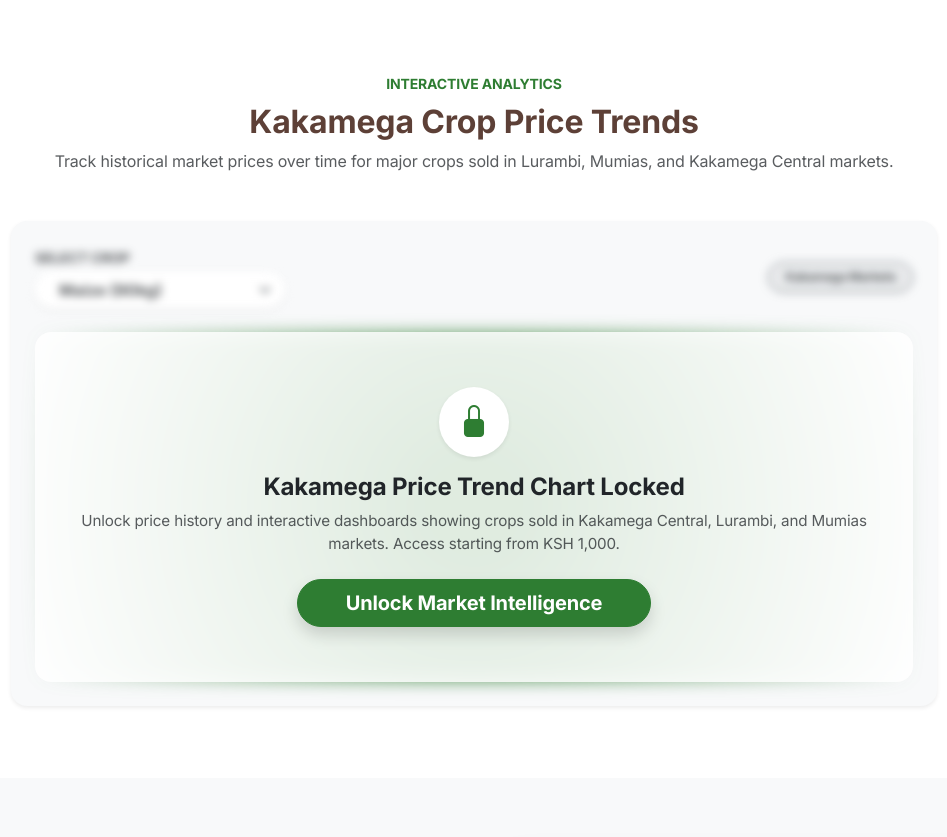
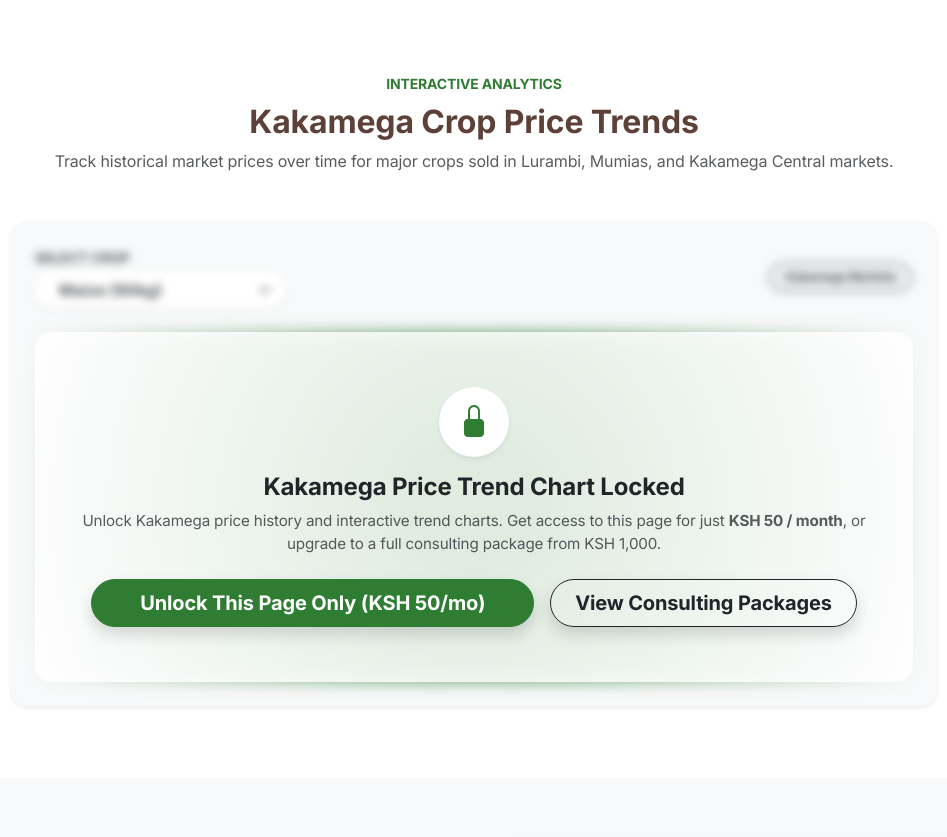
Before and after one commit to delstarford123/FARMERMA-SYSTEMS, a Flask app: page /market-intelligence in a window 1280 px wide. Shown: the part 556-1393 px from the top of the page, without its empty margins (166-1113 px from the left). Run offline with Flask 3, Linux system fonts and the light colour scheme; data that the repository does not hold is empty; some libraries are stand-ins or nearby versions.

Commit message:
feat: add KSH 50 standalone market intelligence subscription plan and paywall CTAs

```diff
--- a/main.py
+++ b/main.py
@@ -1295,6 +1295,7 @@ PAYSTACK_SECRET_KEY = os.environ.get('PAYSTACK_SECRET_KEY')
 # --- MASTER PRICING DICTIONARY ---
 # Single source of truth for all payment gateways
 SYSTEM_PRICING = {
+    'market_intel': {"name": "Market Intelligence Standalone", "kes": 50, "usd": 0.50},
     'bronze': {"name": "Bronze Consulting Package", "kes": 1000, "usd": 10.00},
     'silver': {"name": "Silver Consulting Package", "kes": 2000, "usd": 20.00},
     'gold': {"name": "Gold Consulting Package", "kes": 3000, "usd": 30.00},
--- a/templates/market intelligence.html
+++ b/templates/market intelligence.html
@@ -92,7 +92,7 @@
             <div class="col-lg-10">
                 <div class="card shadow-sm border-0 graph-card p-4 bg-light rounded-4 position-relative" style="min-height: 450px;">
 
-                    {% if session.get('tier') in ['bronze', 'silver', 'gold', 'premium', 'pro'] or session.get('role') in ['admin', 'tutor'] %}
+                    {% if session.get('tier') in ['bronze', 'silver', 'gold', 'premium', 'pro', 'market_intel'] or session.get('role') in ['admin', 'tutor'] %}
                         <!-- Dropdown select for Kakamega crops -->
                         <div class="d-flex flex-column flex-sm-row justify-content-between align-items-sm-center mb-4 gap-3 position-relative z-1">
                             <div>
@@ -135,10 +135,15 @@
                                     <i class="bi bi-lock-fill text-success fs-2"></i>
                                 </div>
                                 <h4 class="fw-bold text-dark mb-2">Kakamega Price Trend Chart Locked</h4>
-                                <p class="text-muted max-w-75 mx-auto mb-4" style="font-size: 0.95rem;">Unlock price history and interactive dashboards showing crops sold in Kakamega Central, Lurambi, and Mumias markets. Access starting from KSH 1,000.</p>
-                                <a href="/pricing" class="btn btn-success btn-lg rounded-pill shadow px-5 fw-bold hover-lift">
-                                    Unlock Market Intelligence
+                                <p class="text-muted max-w-75 mx-auto mb-4" style="font-size: 0.95rem;">Unlock Kakamega price history and interactive trend charts. Get access to this page for just <strong>KSH 50 / month</strong>, or upgrade to a full consulting package from KSH 1,000.</p>
+                                <div class="d-flex flex-wrap justify-content-center gap-3">
+                                    <a href="{{ url_for('subscriber_checkout', plan='market_intel') }}" class="btn btn-success btn-lg rounded-pill shadow px-5 fw-bold hover-lift text-white" style="background-color: var(--plant-green); border-color: var(--plant-green);">
+                                        Unlock This Page Only (KSH 50/mo)
                                     </a>
+                                    <a href="/pricing" class="btn btn-outline-dark btn-lg rounded-pill shadow px-4 fw-bold hover-lift">
+                                        View Consulting Packages
+                                    </a>
+                                </div>
                             </div>
                         </div>
                     {% endif %}
@@ -283,7 +288,7 @@
 
                         <hr class="text-muted opacity-10 my-4">
 
-                        {% if session.get('tier') in ['bronze', 'silver', 'gold', 'premium', 'pro'] or session.get('role') in ['admin', 'tutor'] %}
+                        {% if session.get('tier') in ['bronze', 'silver', 'gold', 'premium', 'pro', 'market_intel'] or session.get('role') in ['admin', 'tutor'] %}
 
                             <div class="py-2">
                                 <h3 class="fw-bold text-success mb-0">{{ item.currency | default('KES') }} {{ "{:,.2f}".format(item.price | float) }}</h3>
@@ -303,11 +308,14 @@
                                  </h3>
                                  <p class="small text-muted fw-bold fst-italic mb-3" style="filter: blur(6px); user-select: none; opacity: 0.5;">per metric ton</p>
 
-                                <div class="locked-overlay">
-                                    <i class="bi bi-lock-fill fs-3 text-dark mb-2"></i>
-                                    <h6 class="fw-bold text-dark mb-2">Premium Data Locked</h6>
-                                    <a href="/pricing" class="btn btn-dark btn-sm rounded-pill shadow px-4 fw-bold hover-lift">
-                                        Unlock Market Prices
+                                 <div class="locked-overlay p-3 text-center">
+                                     <i class="bi bi-lock-fill fs-3 text-dark mb-1"></i>
+                                     <h6 class="fw-bold text-dark mb-1" style="font-size: 0.9rem;">Price Data Locked</h6>
+                                     <a href="{{ url_for('subscriber_checkout', plan='market_intel') }}" class="btn btn-success btn-sm rounded-pill shadow px-3 fw-bold hover-lift mb-1 text-white" style="font-size: 0.8rem; background-color: var(--plant-green); border-color: var(--plant-green);">
+                                         Unlock for KSH 50/mo
+                                     </a>
+                                     <a href="/pricing" class="text-muted small d-block" style="font-size: 0.75rem; text-decoration: underline;">
+                                         or view full packages
                                      </a>
                                  </div>
                              </div>
@@ -350,7 +358,7 @@
 
 <script>
     // --- Chart.js Interactive Kakamega Crop Chart ---
-    {% if session.get('tier') in ['bronze', 'silver', 'gold', 'premium', 'pro'] or session.get('role') in ['admin', 'tutor'] %}
+    {% if session.get('tier') in ['bronze', 'silver', 'gold', 'premium', 'pro', 'market_intel'] or session.get('role') in ['admin', 'tutor'] %}
     const rawKakamegaData = JSON.parse(document.getElementById('kakamegaDataDump').innerText);
     let kakamegaChartInstance = null;
     const kakamegaCtx = document.getElementById('kakamegaChart').getContext('2d');
```
Lines whose indentation alone changed are shown as unchanged.
